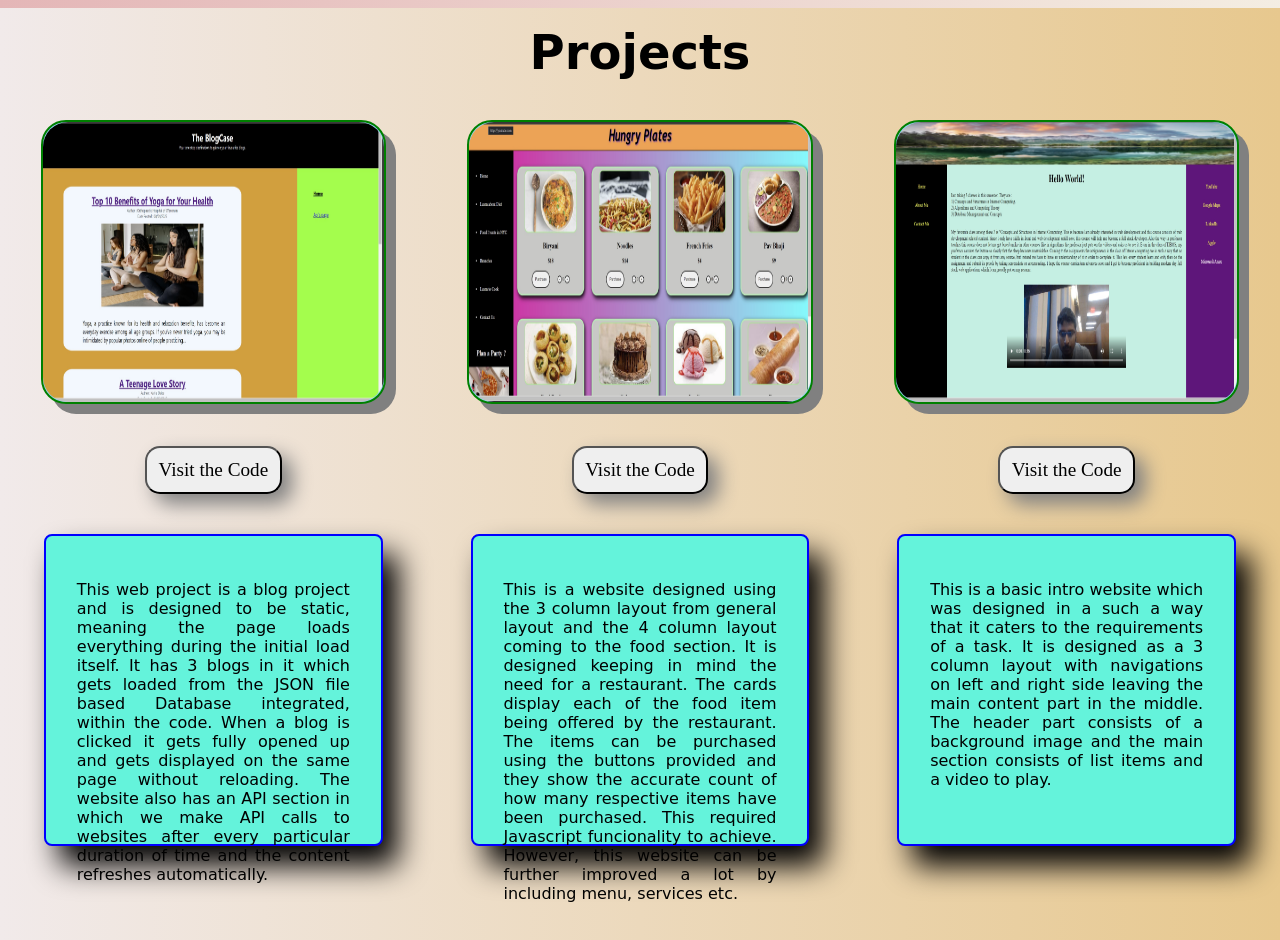
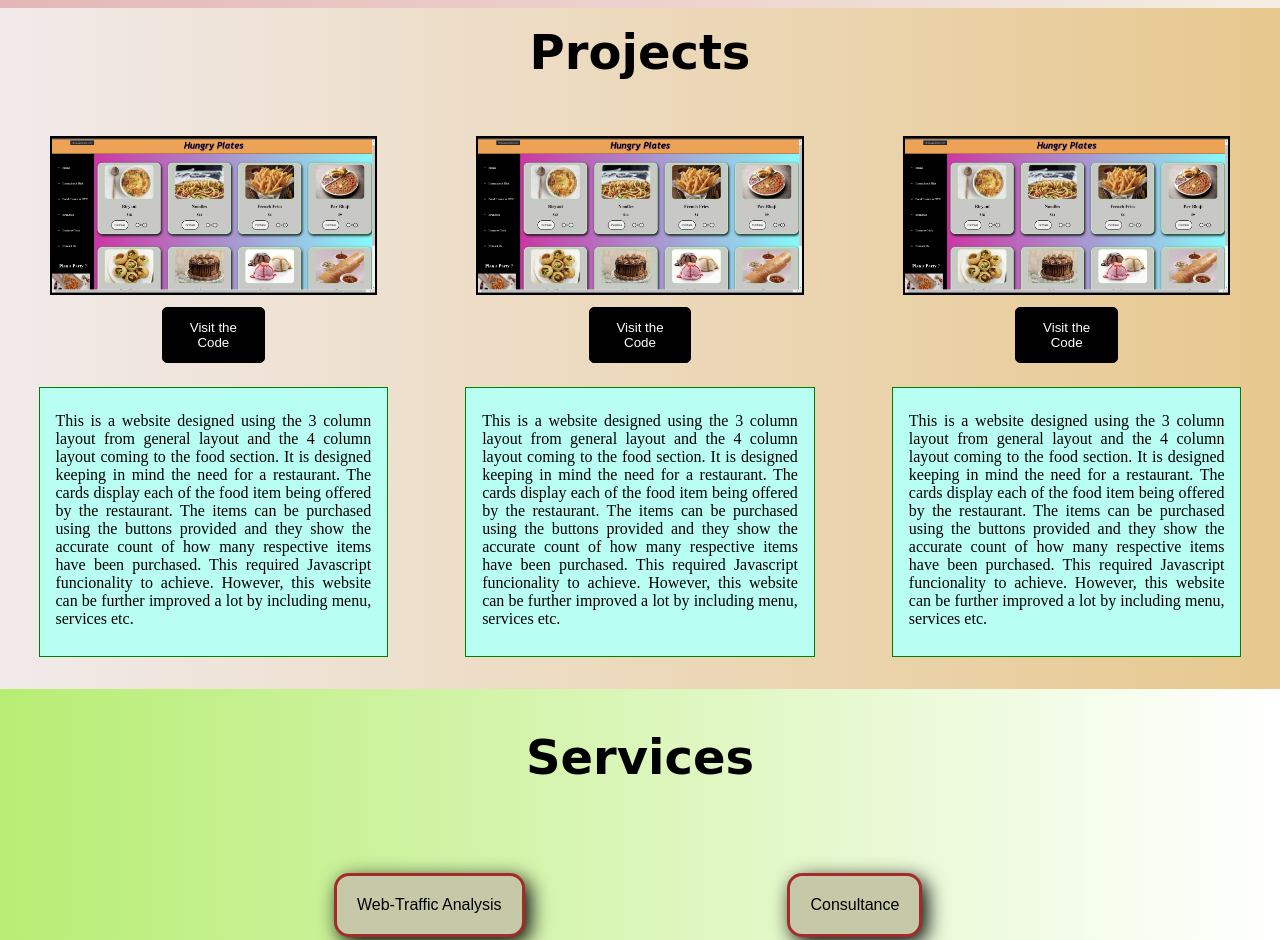
Before and after one commit to shashank-sde/Portfolio, a plain HTML site: page index.html in a window 1280 px wide. Shown: the part 1020-1960 px from the top of the page. Drawn offline with Linux system fonts and the light colour scheme.

Commit message:
make css changes till projects section

```diff
--- a/index.css
+++ b/index.css
@@ -1,6 +1,7 @@
 body {
   margin: 0;
   padding: 0;
+  overflow-x: hidden;
 }
 
 nav {
@@ -15,6 +16,7 @@ nav {
   display: flex;
   flex-direction: row;
   justify-content: space-around;
+  z-index: 10;
 }
 
 h1 {
@@ -50,7 +52,7 @@ li {
 }
 
 .pdesc {
-  font-family: "Indie Flower", cursive;
+  font-family: "Cardo", serif;
 }
 
 .aboutdesc {
@@ -78,6 +80,10 @@ header {
 
 .mcaption {
   font-style: italic;
+}
+
+a {
+  text-decoration: none;
 }
 
 a:visited {
@@ -153,12 +159,14 @@ a:link {
 .projhead {
   font-weight: 600;
   font-size: xxx-large;
+  margin-top: 0;
+  padding-top: 2vh;
+  padding-bottom: 0vh;
 }
 
 .projectssection {
   width: 100vw;
-  height: 150vh;
-  background: rgb(2, 0, 36);
+  height: max-content;
   background: linear-gradient(
     90deg,
     rgba(2, 0, 36, 1) 0%,
@@ -170,65 +178,51 @@ a:link {
 
 .cardsection {
   width: 100vw;
-  height: auto;
-  /* column-gap: 2px; */
+  height: max-content;
+  padding-bottom: 2vh;
+  padding-top: 0;
+  display: flex;
+  flex-direction: row;
+  flex-wrap: wrap;
+  justify-content: space-around;
+  align-items: center;
 }
 
 .card {
-  width: 80%;
-  height: 35vh;
-  background-color: rgb(146, 212, 243);
-  place-self: center;
-  border: 2px solid green;
-  border-radius: 25px;
-  box-shadow: 10px 10px grey;
+  display: flex;
+  flex-direction: column;
+  justify-content: center;
+  align-items: center;
+  flex: 1;
+  padding: 2vh;
 }
 
-.weblogo {
-  width: 100%;
-  height: 8vh;
-  background-color: #fff;
-  margin-top: 5vh;
-}
-
-.visit {
-  margin-top: 5vh;
-  font-family: "Bree Serif", serif;
-  font-size: larger;
-  width: 40%;
-  height: 6vh;
-  border-radius: 15px;
-  box-shadow: 10px 10px 20px grey;
-  cursor: pointer;
+.pic {
+  width: 82%;
+  border-radius: 0px;
+  border: 2px solid black;
+  margin-bottom: 1.5vh;
 }
 
 .webdesc {
   width: 80%;
-  height: 30vh;
-  background-color: #64f3db;
-  place-self: center;
-  margin-top: 5vh;
-  text-overflow: inherit;
+  height: max-content;
+  background-color: #b9fef2;
+  margin-top: 3vh;
   text-align: justify;
-  padding-left: 9%;
-  padding-right: 9%;
-  padding-top: 3.5vh;
-  padding-bottom: 5vh;
-  border: 2px solid blue;
-  border-radius: 8px;
-  box-shadow: 15px 20px 30px black;
+  padding-left: 4%;
+  padding-right: 4%;
+  padding-top: 1vh;
+  padding-bottom: 1.5vh;
+  border: 1px solid green;
 }
 
-.pic {
-  width: 100%;
-  height: 100%;
-  border-radius: 25px;
-}
-
-.projhead {
-  margin-top: 0;
-  padding-top: 2vh;
-  padding-bottom: 0vh;
+.codelinkbtn {
+  width: 8vw;
+  padding: 1.5vh;
+  border: 0.5px solid black;
+  border-radius: 5px;
+  background-color: black;
 }
 
 .servicessection {
--- a/index.html
+++ b/index.html
@@ -66,39 +66,21 @@
         </p>
       </div>
 
-      <div class="othcontent2 projectssection" id="projects">
+      <div class="projectssection" id="projects">
         <h2 class="projhead">Projects</h2>
         <div class="cardsection">
-          <div class="card card1">
-            <img
-              class="pic"
-              src="./images/reactweb.jpg"
-              alt="react static website with API" />
-            <a href="https://github.com/shashank-sde/Assignment4_CSIC"
-              ><button class="visit">Visit the Code</button></a
-            >
-            <div class="webdesc webdesc1">
-              <p class="pdesc">
-                This web project is a blog project and is designed to be static,
-                meaning the page loads everything during the initial load
-                itself. It has 3 blogs in it which gets loaded from the JSON
-                file based Database integrated, within the code. When a blog is
-                clicked it gets fully opened up and gets displayed on the same
-                page without reloading. The website also has an API section in
-                which we make API calls to websites after every particular
-                duration of time and the content refreshes automatically.
-              </p>
-            </div>
-          </div>
           <div class="card">
             <img
               class="pic"
               src="./images/resto.jpg"
               alt="hungry plates restaurant website" />
-            <a
-              href="https://webpage.pace.edu/sa66081n/mwcdassignment2/index.html"
-              ><button class="visit">Visit the Code</button></a
-            >
+            <button class="codelinkbtn">
+              <a
+                href="https://webpage.pace.edu/sa66081n/mwcdassignment2/index.html"
+                class="codelinktag"
+                >Visit the Code</a
+              >
+            </button>
             <div class="webdesc webdesc2">
               <p class="pdesc">
                 This is a website designed using the 3 column layout from
@@ -113,22 +95,55 @@
               </p>
             </div>
           </div>
+
           <div class="card">
             <img
               class="pic"
-              src="./images/staticweb.jpg"
-              alt="my first web page" />
-            <a href="https://github.com/shashank-sde/my_static_website"
-              ><button class="visit">Visit the Code</button></a
-            >
+              src="./images/resto.jpg"
+              alt="hungry plates restaurant website" />
+            <button class="codelinkbtn">
+              <a
+                href="https://webpage.pace.edu/sa66081n/mwcdassignment2/index.html"
+                >Visit the Code</a
+              >
+            </button>
             <div class="webdesc webdesc2">
               <p class="pdesc">
-                This is a basic intro website which was designed in a such a way
-                that it caters to the requirements of a task. It is designed as
-                a 3 column layout with navigations on left and right side
-                leaving the main content part in the middle. The header part
-                consists of a background image and the main section consists of
-                list items and a video to play.
+                This is a website designed using the 3 column layout from
+                general layout and the 4 column layout coming to the food
+                section. It is designed keeping in mind the need for a
+                restaurant. The cards display each of the food item being
+                offered by the restaurant. The items can be purchased using the
+                buttons provided and they show the accurate count of how many
+                respective items have been purchased. This required Javascript
+                funcionality to achieve. However, this website can be further
+                improved a lot by including menu, services etc.
+              </p>
+            </div>
+          </div>
+
+          <div class="card">
+            <img
+              class="pic"
+              src="./images/resto.jpg"
+              alt="hungry plates restaurant website" />
+            <button class="codelinkbtn">
+              <a
+                href="https://webpage.pace.edu/sa66081n/mwcdassignment2/index.html"
+                >Visit the Code</a
+              >
+            </button>
+            <div class="webdesc webdesc2">
+              <p class="pdesc">
+                This is a website designed using the 3 column layout from
+                general layout and the 4 column layout coming to the food
+                section. It is designed keeping in mind the need for a
+                restaurant. The cards display each of the food item being
+                offered by the restaurant. The items can be purchased using the
+                buttons provided and they show the accurate count of how many
+                respective items have been purchased. This required Javascript
+                funcionality to achieve. However, this website can be further
+                improved a lot by including menu, services etc.
               </p>
             </div>
           </div>
```
